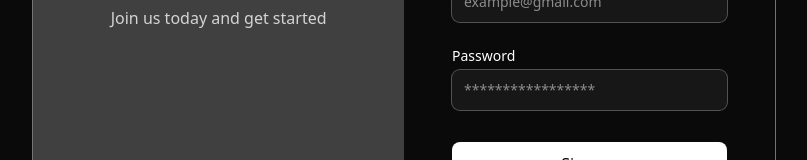
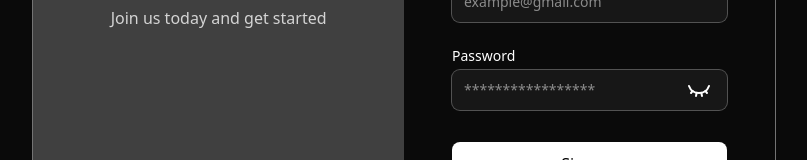
Before and after one commit to PragyanMaharjan63/CareerCanvas, a React (Vite) app in the folder frontend/: page /signin in a window 1280 px wide. Shown: the part 408-568 px from the top of the page, without its empty margins (236-1043 px from the left). Built offline with nearby package versions, Linux system fonts and the light colour scheme; no server answers.

Commit message:
added showable password

```diff
--- a/frontend/src/components/login.tsx
+++ b/frontend/src/components/login.tsx
@@ -2,8 +2,8 @@ import { useForm, type SubmitHandler } from "react-hook-form";
 import axios from "axios";
 import { useState } from "react";
 import Toast from "../assets/ui/toast";
-import { useNavigate } from "react-router-dom";
 import { useBackend } from "../context/globalcontext";
+import { Eye, EyeClosed } from "lucide-react";
 type Inputs = {
   Email: string;
   Password: string;
@@ -12,6 +12,7 @@ type Inputs = {
 export default function Login() {
   const [ToastMessage, setToastMessage] = useState("");
   const { checkAuth } = useBackend();
+  const [showPassword, setShowPassword] = useState(false);
   const {
     register,
     handleSubmit,
@@ -70,6 +71,16 @@ export default function Login() {
               </div>
               <div>
                 <label htmlFor="password">Password</label>
+                <div className="relative">
+                  <div
+                    className="absolute right-4 top-3 cursor-pointer"
+                    onClick={() => {
+                      setShowPassword((prev) => !prev);
+                    }}
+                  >
+                    {showPassword ? <Eye /> : <EyeClosed />}
+                  </div>
+
                   <input
                     {...register("Password", {
                       required: "Enter Password",
@@ -78,11 +89,12 @@ export default function Login() {
                         message: "Password must be at least 8 characters ",
                       },
                     })}
-                  type="password"
+                    type={showPassword ? "text" : "password"}
                     id="password"
                     placeholder="*****************"
                     className="ring-1 ring-neutral-600 focus:ring-neutral-400 py-2.5 px-3 w-full bg-neutral-900 rounded-lg outline-none transition-all"
                   />
+                </div>
                 {errors.Password && (
                   <p className="text-sm text-red-500">
                     {errors.Password.message}
--- a/frontend/src/components/signin.tsx
+++ b/frontend/src/components/signin.tsx
@@ -2,6 +2,7 @@ import axios from "axios";
 import { useState } from "react";
 import { useForm, type SubmitHandler } from "react-hook-form";
 import Toast from "../assets/ui/toast";
+import { Eye, EyeClosed } from "lucide-react";
 
 type Inputs = {
   Username: string;
@@ -11,6 +12,7 @@ type Inputs = {
 
 export default function Signin() {
   const [ToastMessage, setToastMessage] = useState("");
+  const [showPassword, setShowPassword] = useState(false);
   const {
     register,
     handleSubmit,
@@ -98,6 +100,15 @@ export default function Signin() {
                 <label htmlFor="password" className="font-medium">
                   Password
                 </label>
+                <div className="relative w-full">
+                  <div
+                    className="absolute right-4 top-2 cursor-pointer"
+                    onClick={() => {
+                      setShowPassword((prev) => !prev);
+                    }}
+                  >
+                    {showPassword ? <Eye /> : <EyeClosed />}
+                  </div>
                   <input
                     {...register("Password", {
                       required: "Enter Password",
@@ -107,10 +118,11 @@ export default function Signin() {
                       },
                     })}
                     id="password"
-                  type="password"
+                    type={showPassword ? "text" : "password"}
                     className="ring-1 ring-neutral-600 focus:ring-neutral-400 py-2.5 px-3 w-full bg-neutral-900 rounded-lg outline-none transition-all"
                     placeholder="*****************"
                   />
+                </div>
                 {errors.Password && (
                   <p className="text-sm text-red-500">
                     {errors.Password.message}
```
Lines whose indentation alone changed are shown as unchanged.
